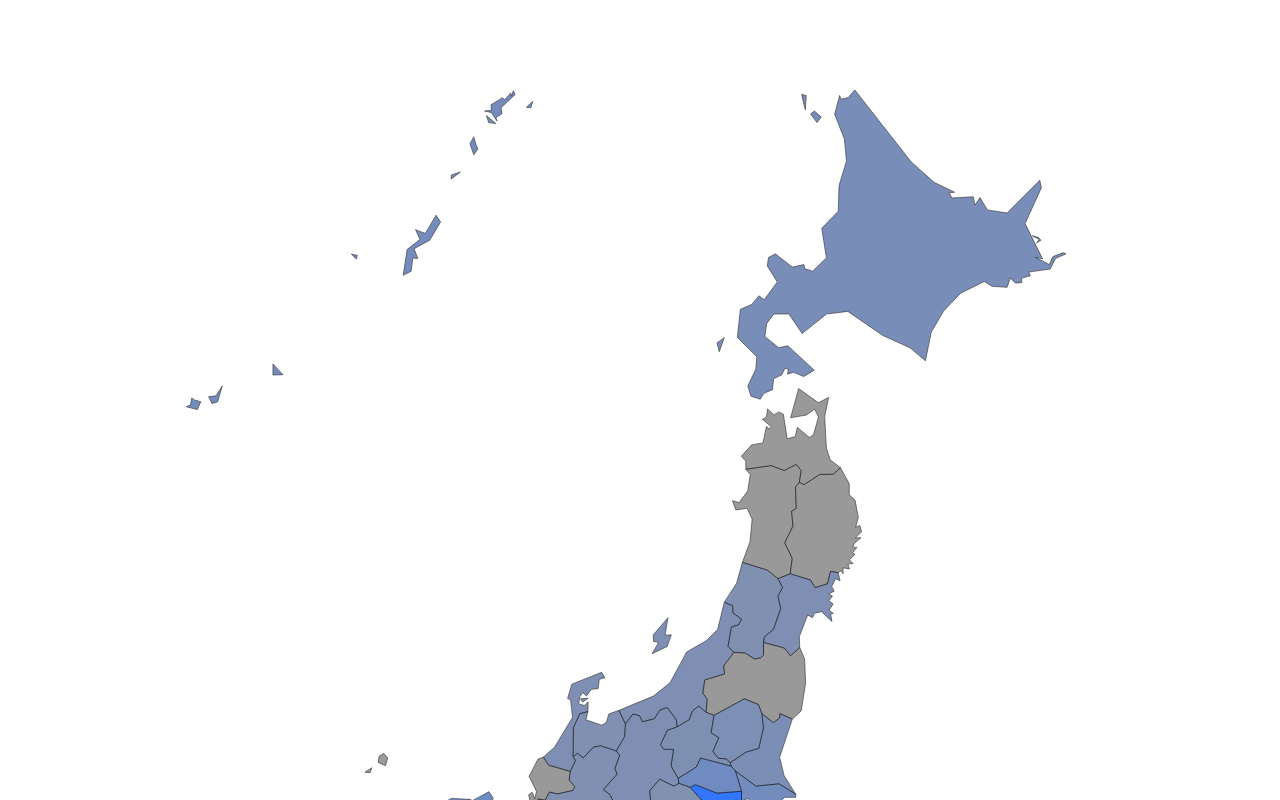
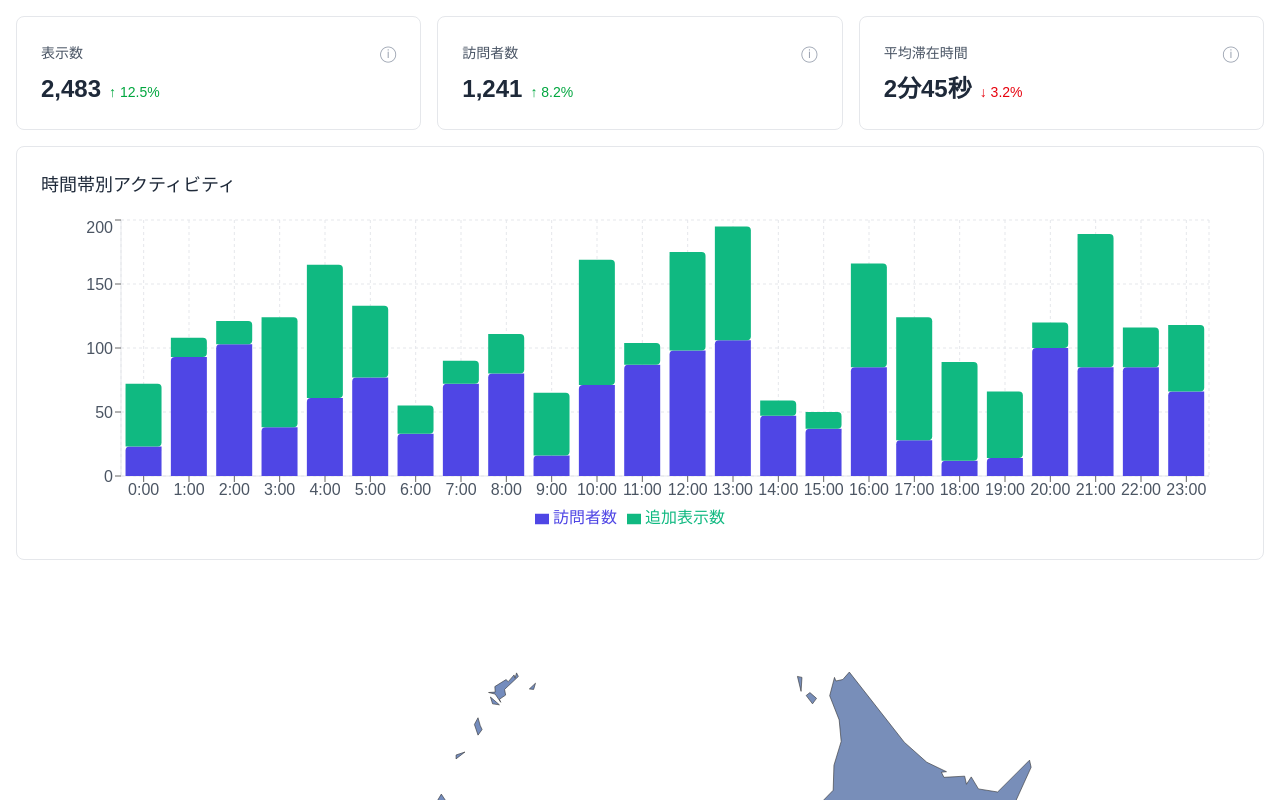
Before and after one commit to frapoe/japan-analysis, a Next.js app: page / in a window 1280 px wide. Shown: the top 800 px of the page. Built offline with nearby package versions, Linux system fonts and the light colour scheme.

Commit message:
統計部分の作成

```diff
--- a/package.json
+++ b/package.json
@@ -10,9 +10,11 @@
   },
   "dependencies": {
     "d3": "^7.9.0",
+    "date-fns": "^4.1.0",
     "next": "15.3.4",
-    "react": "^19.0.0",
-    "react-dom": "^19.0.0"
+    "react": "^19.1.0",
+    "react-dom": "^19.1.0",
+    "recharts": "^3.0.2"
   },
   "devDependencies": {
     "@eslint/eslintrc": "^3",
--- /dev/null
+++ b/src/app/components/analytics-dashboard/AnalyticsDashboard.tsx
@@ -0,0 +1,61 @@
+import React from 'react';
+import { MetricCard } from './MetricCard';
+import { BarChart } from './BarChart';
+
+// 仮のデータを生成する関数
+const generateHourlyData = () => {
+  const hours = Array.from({ length: 24 }, (_, i) => i); // 0-23時
+  return hours.map(hour => {
+    const visits = Math.floor(Math.random() * 100) + 10; // 10-110のランダムな値
+    const additionalViews = Math.floor(Math.random() * 100) + 5; // 5-105の追加表示数
+    return {
+      name: `${hour}:00`,
+      visits,
+      pageviews: visits + additionalViews, // 必ず訪問者数以上になる
+    };
+  });
+};
+
+export const AnalyticsDashboard: React.FC = () => {
+  // 仮のデータ
+  const metrics = {
+    pageviews: 2483,
+    pageviewsChange: 12.5,
+    visitors: 1241,
+    visitorsChange: 8.2,
+    avgDuration: '2分45秒',
+    avgDurationChange: -3.2,
+  };
+
+  const hourlyData = generateHourlyData().map(item => ({
+    ...item,
+    additionalViews: Math.max(0, item.pageviews - item.visits) // 追加表示数（表示数 - 訪問者数）
+  }));
+
+  return (
+    <div className="mb-6">
+      <div className="grid grid-cols-1 md:grid-cols-3 gap-4 mb-4">
+        <MetricCard
+          title="表示数"
+          value={metrics.pageviews.toLocaleString()}
+          change={metrics.pageviewsChange}
+          tooltip="ページが表示された合計回数"
+        />
+        <MetricCard
+          title="訪問者数"
+          value={metrics.visitors.toLocaleString()}
+          change={metrics.visitorsChange}
+          tooltip="ユニークな訪問者数（IPアドレスに基づく）"
+        />
+        <MetricCard
+          title="平均滞在時間"
+          value={metrics.avgDuration}
+          change={metrics.avgDurationChange}
+          tooltip="セッションあたりの平均滞在時間"
+        />
+      </div>
+
+      <BarChart data={hourlyData} />
+    </div>
+  );
+};
--- /dev/null
+++ b/src/app/components/analytics-dashboard/BarChart.tsx
@@ -0,0 +1,94 @@
+import React from 'react';
+import {
+  BarChart as RechartsBarChart,
+  Bar,
+  XAxis,
+  YAxis,
+  CartesianGrid,
+  Tooltip,
+  ResponsiveContainer,
+  Legend,
+  Cell,
+} from 'recharts';
+
+interface BarChartProps {
+  data: Array<{
+    name: string;
+    visits: number;
+    pageviews: number;
+    additionalViews: number;
+  }>;
+}
+
+const CustomTooltip = ({ active, payload, label }: any) => {
+  if (active && payload && payload.length) {
+    return (
+      <div className="bg-white p-3 border border-gray-200 rounded shadow-sm text-sm">
+        <p className="font-medium">{label}</p>
+        <p className="text-[#4f46e5]">訪問者数: {payload[0].value}</p>
+        <p className="text-[#10b981]">追加表示数: {payload[1].value}</p>
+        <p className="font-medium mt-1">合計表示数: {payload[0].value + payload[1].value}</p>
+      </div>
+    );
+  }
+  return null;
+};
+
+export const BarChart: React.FC<BarChartProps> = ({ data }) => {
+  return (
+    <div className="bg-white rounded-lg border border-gray-200 p-6">
+      <h3 className="text-lg font-medium text-gray-800 mb-4">
+        時間帯別アクティビティ
+      </h3>
+      <div className="h-80">
+        <ResponsiveContainer width="100%" height="100%">
+          <RechartsBarChart
+            data={data}
+            margin={{
+              top: 5,
+              right: 30,
+              left: 20,
+              bottom: 5,
+            }}
+            barGap={0}
+          >
+            <CartesianGrid strokeDasharray="3 3" stroke="#e5e7eb" />
+            <XAxis
+              dataKey="name"
+              tick={{ fill: '#4b5563' }}
+              axisLine={{ stroke: '#e5e7eb' }}
+            />
+            <YAxis
+              tick={{ fill: '#4b5563' }}
+              axisLine={{ stroke: '#e5e7eb' }}
+            />
+            <Tooltip content={<CustomTooltip />} />
+            <Legend />
+            <Bar
+              dataKey="visits"
+              name="訪問者数"
+              stackId="a"
+              fill="#4f46e5"
+              radius={[4, 0, 0, 0]}
+            >
+              {data.map((entry, index) => (
+                <Cell key={`cell-${index}`} fill="#4f46e5" />
+              ))}
+            </Bar>
+            <Bar
+              dataKey="additionalViews"
+              name="追加表示数"
+              stackId="a"
+              fill="#10b981"
+              radius={[0, 4, 4, 0]}
+            >
+              {data.map((entry, index) => (
+                <Cell key={`cell-${index}`} fill="#10b981" />
+              ))}
+            </Bar>
+          </RechartsBarChart>
+        </ResponsiveContainer>
+      </div>
+    </div>
+  );
+};
--- /dev/null
+++ b/src/app/components/analytics-dashboard/MetricCard.tsx
@@ -0,0 +1,46 @@
+import React from 'react';
+
+interface MetricCardProps {
+  title: string;
+  value: string | number;
+  change?: number;
+  tooltip?: string;
+  className?: string;
+}
+
+export const MetricCard: React.FC<MetricCardProps> = ({
+  title,
+  value,
+  change,
+  tooltip,
+  className = '',
+}) => {
+  return (
+    <div className={`bg-white rounded-lg border border-gray-200 p-6 ${className}`}>
+      <div className="flex items-center justify-between">
+        <h3 className="text-sm font-medium text-gray-600">
+          {title}
+        </h3>
+        {tooltip && (
+          <span className="text-gray-400 hover:text-gray-600 cursor-help" title={tooltip}>
+            ⓘ
+          </span>
+        )}
+      </div>
+      <div className="mt-2 flex items-baseline">
+        <p className="text-2xl font-semibold text-gray-800">
+          {value}
+        </p>
+        {change !== undefined && (
+          <span
+            className={`ml-2 text-sm font-medium ${
+              change >= 0 ? 'text-green-600' : 'text-red-600'
+            }`}
+          >
+            {change >= 0 ? '↑' : '↓'} {Math.abs(change)}%
+          </span>
+        )}
+      </div>
+    </div>
+  );
+};
--- a/src/app/page.tsx
+++ b/src/app/page.tsx
@@ -1,6 +1,9 @@
+'use client';
+
 import JapanMap from "./components/japan-map";
+import { AnalyticsDashboard } from "./components/analytics-dashboard/AnalyticsDashboard";
 
-export default async function Page() {
+export default function Page() {
   const list = [
     { name: "hokkaido", name_ja: "北海道", count: 15 },
     { name: "aomori", name_ja: "青森県", count: 0 },
@@ -50,5 +53,12 @@ export default async function Page() {
     { name: "kagoshima", name_ja: "鹿児島県", count: 10 },
     { name: "okinawa", name_ja: "沖縄県", count: 20 }
   ];
-  return <JapanMap list={list} />;
+  return (
+    <div className="container mx-auto p-4">
+      <AnalyticsDashboard />
+      <div className="mt-6">
+        <JapanMap list={list} />
+      </div>
+    </div>
+  );
 }
```
Also changed, not shown: 1 other file (tests, documents, lock files or other folders).
